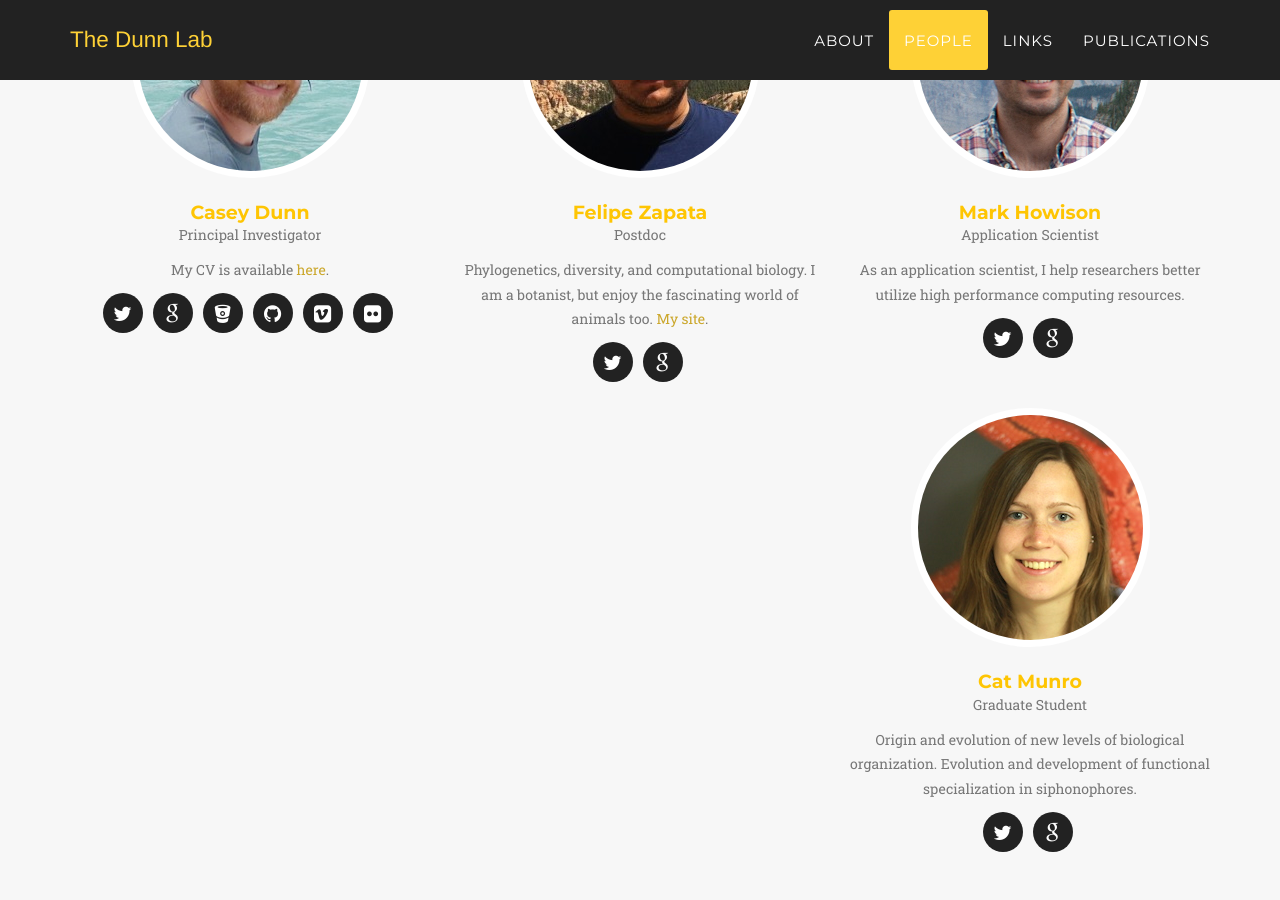
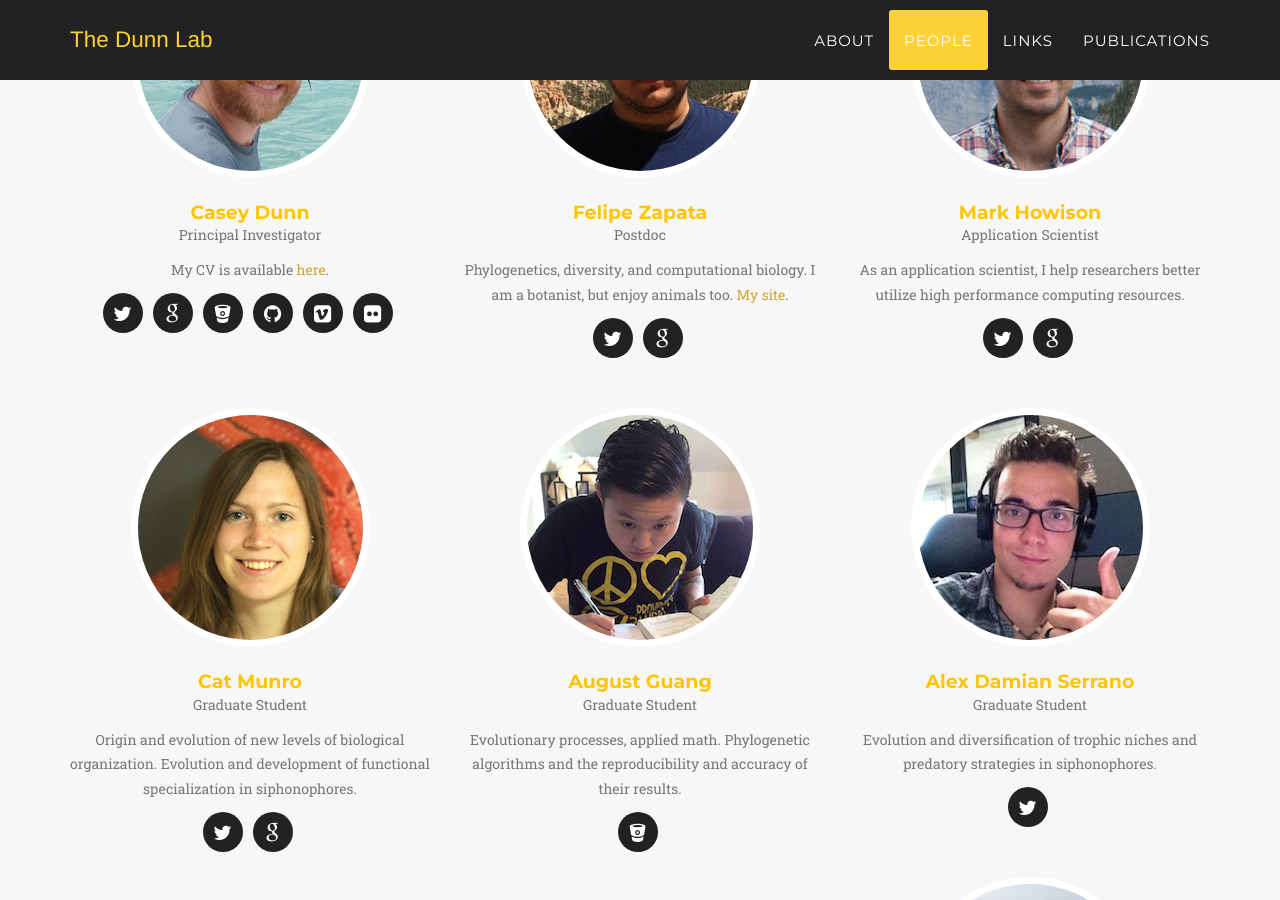
Before and after one commit to caseywdunn/caseywdunn.github.io, a Jekyll site: the page built from index.html, in a window 1280 px wide and 900 px high, scrolled down 3520 px. Built offline with Jekyll 4.4.1, drawn with Linux system fonts in a browser that asks for light colours; some web fonts are replaced.

Commit message:
Felipe description shortened

```diff
--- a/_config.yml
+++ b/_config.yml
@@ -36,7 +36,7 @@
 - name: Felipe Zapata
   pic: felipe
   position: Postdoc
-  description: Phylogenetics, diversity, and computational biology. I am a botanist, but enjoy the fascinating world of animals too. <a href="http://felipezapata.me">My site</a>.
+  description: Phylogenetics, diversity, and computational biology. I am a botanist, but enjoy animals too. <a href="http://felipezapata.me">My site</a>.
   social:
     - title: twitter
       url: https://twitter.com/zapata_f
```
